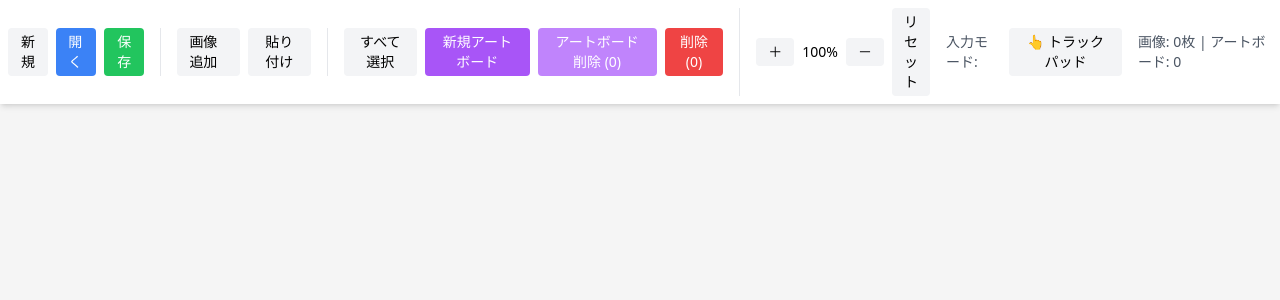
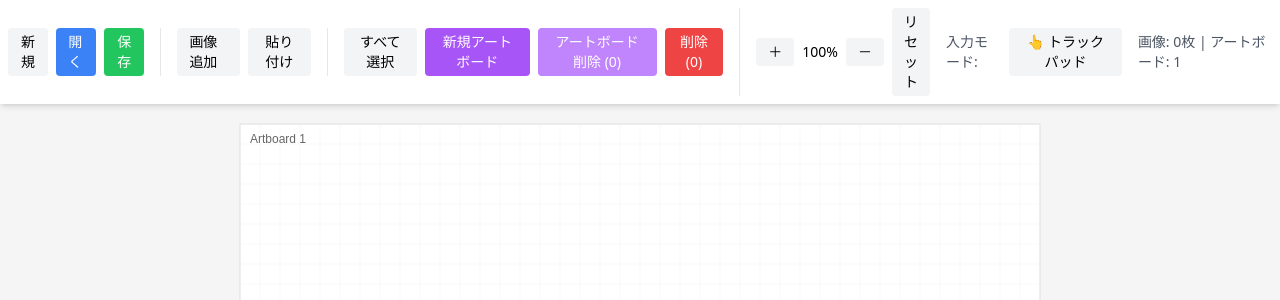
Before and after one commit to hashrock/garden, a Vue app: page / in a window 1280 px wide. Shown: the top 300 px of the page. Built offline with nearby package versions, Linux system fonts and the light colour scheme.

Commit message:
InfiniteCanvasコンポーネントのアートボードリサイズ機能を改善し、ヒットエリアを拡大。アートボードの初期作成時にデフォルトのアートボードを追加。アートボードのパディングを増加させ、サイズ調整時の余白を確保。

```diff
--- a/src/components/InfiniteCanvas.vue
+++ b/src/components/InfiniteCanvas.vue
@@ -126,29 +126,12 @@ const handlePointerDown = (e: PointerEvent) => {
   }
 
   if (e.button === 0 && e.pointerType !== 'touch') {
-    const clickedArtboardName = getArtboardNameAt(canvasPoint)
     const clickedArtboard = getArtboardAt(canvasPoint)
     const clickedImage = getImageAt(canvasPoint)
 
-    // Click on artboard name to select
-    if (clickedArtboardName) {
-      if (e.ctrlKey || e.metaKey) {
-        if (selectedArtboardIds.value.has(clickedArtboardName.id)) {
-          artboardManager.deselectArtboard(clickedArtboardName.id)
-        } else {
-          selectArtboard(clickedArtboardName.id, true)
-        }
-      } else {
-        clearSelection()
-        clearArtboardSelection()
-        selectArtboard(clickedArtboardName.id)
-      }
-      return
-    }
-
-    // Check for artboard resize handle
+    // Check for artboard resize handle (with larger hit area)
     if (clickedArtboard && selectedArtboardIds.value.has(clickedArtboard.id)) {
-      const handle = artboardManager.getResizeHandle(clickedArtboard, canvasPoint)
+      const handle = artboardManager.getResizeHandle(clickedArtboard, canvasPoint, 20)
       if (handle) {
         startResizeArtboard(clickedArtboard, handle, canvasPoint)
         return
@@ -263,6 +246,17 @@ const handlePointerMove = (e: PointerEvent) => {
   } else if (isSelecting.value) {
     updateSelection(screenPoint)
   } else if (e.pointerType !== 'touch') {
+    // Check for artboard resize handle hover
+    const hoveredArtboard = getArtboardAt(canvasPoint)
+    if (hoveredArtboard && selectedArtboardIds.value.has(hoveredArtboard.id)) {
+      const artboardHandle = artboardManager.getResizeHandle(hoveredArtboard, canvasPoint, 20)
+      if (artboardHandle && canvasRef.value) {
+        canvasRef.value.style.cursor = getCursor(artboardHandle)
+        return
+      }
+    }
+
+    // Check for image resize handle hover
     const hoveredImage = getImageAt(canvasPoint)
     if (hoveredImage && selectedImageIds.value.has(hoveredImage.id)) {
       const handle = getResizeHandle(hoveredImage, canvasPoint)
@@ -544,12 +538,6 @@ const draw = () => {
   // Draw artboards
   const sortedArtboards = [...artboards.value].sort((a, b) => a.zIndex - b.zIndex)
   for (const artboard of sortedArtboards) {
-    // Artboard shadow
-    ctx.shadowColor = 'rgba(0, 0, 0, 0.1)'
-    ctx.shadowBlur = 10 / viewport.value.zoom
-    ctx.shadowOffsetX = 2 / viewport.value.zoom
-    ctx.shadowOffsetY = 2 / viewport.value.zoom
-
     // Artboard background
     ctx.fillStyle = artboard.backgroundColor || '#ffffff'
     ctx.fillRect(
@@ -558,12 +546,6 @@ const draw = () => {
       artboard.size.width,
       artboard.size.height
     )
-
-    // Reset shadow
-    ctx.shadowColor = 'transparent'
-    ctx.shadowBlur = 0
-    ctx.shadowOffsetX = 0
-    ctx.shadowOffsetY = 0
 
     // Artboard grid
     const gridSize = 20
@@ -608,43 +590,14 @@ const draw = () => {
       artboard.size.height
     )
 
-    // Drop target highlight
-    if (artboard.isDropTarget) {
-      ctx.fillStyle = 'rgba(59, 130, 246, 0.1)'
-      ctx.fillRect(
-        artboard.position.x,
-        artboard.position.y,
-        artboard.size.width,
-        artboard.size.height
-      )
-    }
-
-    // Artboard name label
-    const labelHeight = 25 / viewport.value.zoom
-    ctx.fillStyle = '#ffffff'
-    ctx.fillRect(
-      artboard.position.x,
-      artboard.position.y - labelHeight,
-      artboard.size.width,
-      labelHeight
-    )
-
-    ctx.strokeStyle = '#e0e0e0'
-    ctx.lineWidth = 1 / viewport.value.zoom
-    ctx.strokeRect(
-      artboard.position.x,
-      artboard.position.y - labelHeight,
-      artboard.size.width,
-      labelHeight
-    )
-
-    ctx.fillStyle = '#333'
+    // Artboard name (inside the artboard, top-left corner)
+    ctx.fillStyle = '#666'
     ctx.font = `${12 / viewport.value.zoom}px sans-serif`
-    ctx.textBaseline = 'middle'
+    ctx.textBaseline = 'top'
     ctx.fillText(
       artboard.name,
       artboard.position.x + 10 / viewport.value.zoom,
-      artboard.position.y - labelHeight / 2
+      artboard.position.y + 10 / viewport.value.zoom
     )
 
     // Selection state
@@ -653,9 +606,9 @@ const draw = () => {
       ctx.lineWidth = 2 / viewport.value.zoom
       ctx.strokeRect(
         artboard.position.x,
-        artboard.position.y - labelHeight,
+        artboard.position.y,
         artboard.size.width,
-        artboard.size.height + labelHeight
+        artboard.size.height
       )
 
       // Draw resize handles
@@ -770,6 +723,17 @@ onMounted(() => {
   window.addEventListener('keydown', handleKeyDown)
   window.addEventListener('keyup', handleKeyUp)
 
+  // Create default artboard if none exists
+  if (artboards.value.length === 0) {
+    const centerX = (canvasWidth.value / 2 - viewport.value.x) / viewport.value.zoom
+    const centerY = (canvasHeight.value / 2 - viewport.value.y) / viewport.value.zoom
+    createArtboard(
+      'Artboard 1',
+      { x: centerX - 400, y: centerY - 300 },
+      { width: 800, height: 600 }
+    )
+  }
+
   // 初回描画の開始
   animationFrameId.value = requestAnimationFrame(draw)
 })
--- a/src/composables/useArtboardManager.ts
+++ b/src/composables/useArtboardManager.ts
@@ -185,12 +185,34 @@ export function useArtboardManager() {
     const maxX = Math.max(...childImages.map(img => img.position.x + img.size.width))
     const maxY = Math.max(...childImages.map(img => img.position.y + img.size.height))
 
-    const padding = 40
-    artboard.position = { x: minX - padding, y: minY - padding }
-    artboard.size = { width: maxX - minX + padding * 2, height: maxY - minY + padding * 2 }
+    // Larger padding for better spacing
+    const padding = 80
+    const newX = minX - padding
+    const newY = minY - padding
+    const newWidth = maxX - minX + padding * 2
+    const newHeight = maxY - minY + padding * 2
+
+    // Only expand, never shrink
+    const currentRight = artboard.position.x + artboard.size.width
+    const currentBottom = artboard.position.y + artboard.size.height
+    const newRight = newX + newWidth
+    const newBottom = newY + newHeight
+
+    // Calculate the expanded bounds with extra margin
+    const extraMargin = 20
+    const finalX = Math.min(artboard.position.x, newX - extraMargin)
+    const finalY = Math.min(artboard.position.y, newY - extraMargin)
+    const finalRight = Math.max(currentRight, newRight + extraMargin)
+    const finalBottom = Math.max(currentBottom, newBottom + extraMargin)
+
+    artboard.position = { x: finalX, y: finalY }
+    artboard.size = {
+      width: finalRight - finalX,
+      height: finalBottom - finalY
+    }
   }
 
-  const getResizeHandle = (artboard: Artboard, point: Point, handleSize: number = 10): string | null => {
+  const getResizeHandle = (artboard: Artboard, point: Point, handleSize: number = 20): string | null => {
     const { position, size } = artboard
     const threshold = handleSize
 
```
